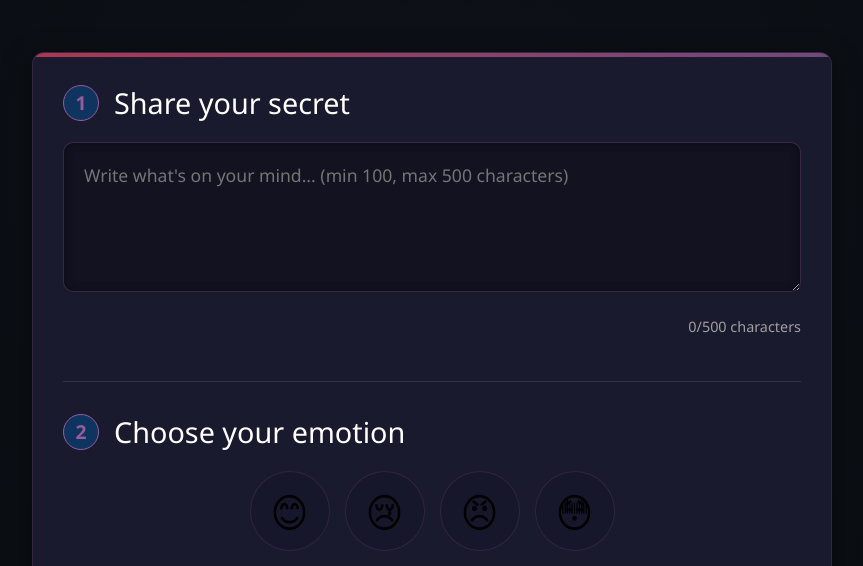
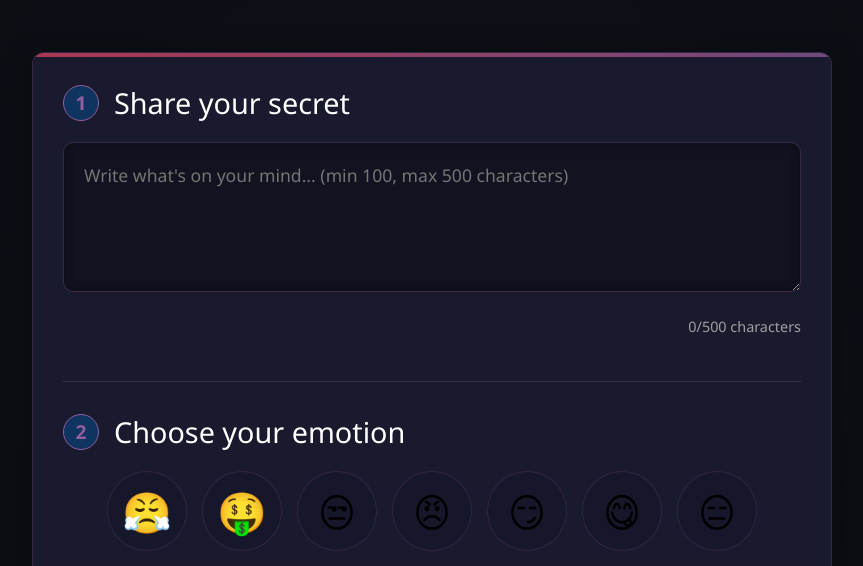
Before and after one commit to secretswapfun/secretswap-site, a plain HTML site: page index.html in a window 1280 px wide. Shown: the part 234-800 px from the top of the page, without its empty margins (208-1071 px from the left). Drawn offline with Linux system fonts and the light colour scheme; no server answers.

Commit message:
Add files via upload

```diff
--- a/index.html
+++ b/index.html
@@ -110,10 +110,13 @@
         <div class="step">
             <h2><span>2</span> Choose your emotion</h2>
             <div class="emotion-selector">
-                <button class="emotion-btn" data-emotion="😊">😊</button>
-                <button class="emotion-btn" data-emotion="😢">😢</button>
-                <button class="emotion-btn" data-emotion="😠">😠</button>
-                <button class="emotion-btn" data-emotion="😳">😳</button>
+                <button class="emotion-btn" data-emotion="😤" title="Excessive Pride - Feeling of superiority">😤</button>
+        <button class="emotion-btn" data-emotion="🤑" title="Greed - Obsessive desire for possessions">🤑</button>
+        <button class="emotion-btn" data-emotion="😒" title="Envy - Resentment of others' success">😒</button>
+        <button class="emotion-btn" data-emotion="😠" title="Wrath - Violent and destructive emotion">😠</button>
+        <button class="emotion-btn" data-emotion="😏" title="Lust - Uncontrollable desire">😏</button>
+        <button class="emotion-btn" data-emotion="😋" title="Gluttony - Excessive pursuit of pleasure">😋</button>
+        <button class="emotion-btn" data-emotion="😑" title="Sloth - Lack of energy and interest">😑</button>
             </div>
             <div class="error-message" id="emotionError">Please select an emotion</div>
         </div>
```
